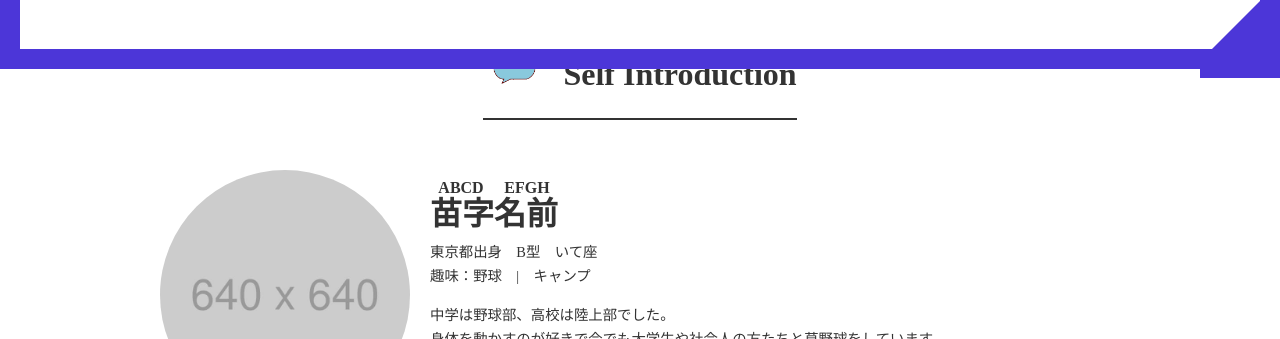
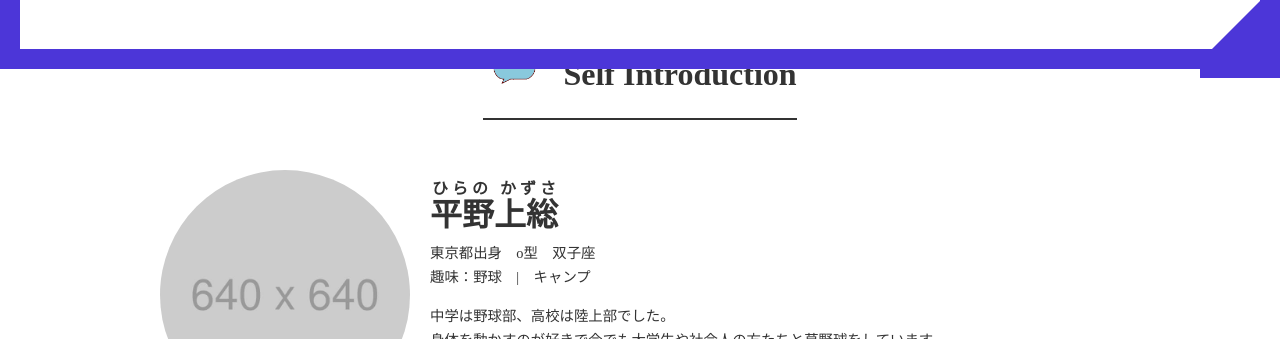
Before and after one commit to kazbay/hp2-1129, a plain HTML site: page index.html in a window 1280 px wide. Shown: the part 731-1070 px from the top of the page. Drawn offline with nearby package versions, Linux system fonts and the light colour scheme.

Commit message:
Update index.html
名前を変更

```diff
--- a/index.html
+++ b/index.html
@@ -32,10 +32,10 @@
       <section id="introduction" class="wrapper">
         <h2 class="section-title">Self Introduction</h2>
         <div class="content">
-          <img src="me.jpg" alt="苗字名前">
+          <img src="me.jpg" alt="平野上総">
           <div class="text">
-            <h3 class="content-name"><ruby><rb>苗字名前</rb><rt>ABCD EFGH</rt> </ruby></h3>
-            <p>東京都出身　B型　いて座<br>趣味：野球　|　キャンプ</p>
+            <h3 class="content-name"><ruby><rb>平野上総</rb><rt>ひらの かずさ</rt> </ruby></h3>
+            <p>東京都出身　o型　双子座<br>趣味：野球　|　キャンプ</p>
             <p>中学は野球部、高校は陸上部でした。<br>身体を動かすのが好きで今でも大学生や社会人の方たちと草野球をしています。<br>
               池袋のお勧めの場所は、<a href="https://grandscape-ikebukuro.jp/">グランドスケープ池袋</a>の屋上にあるバッティングセンター。<br>
               課題に行き詰まった時などは学校帰りに学校を上から見下ろし？フルスイングを！<br>
```
